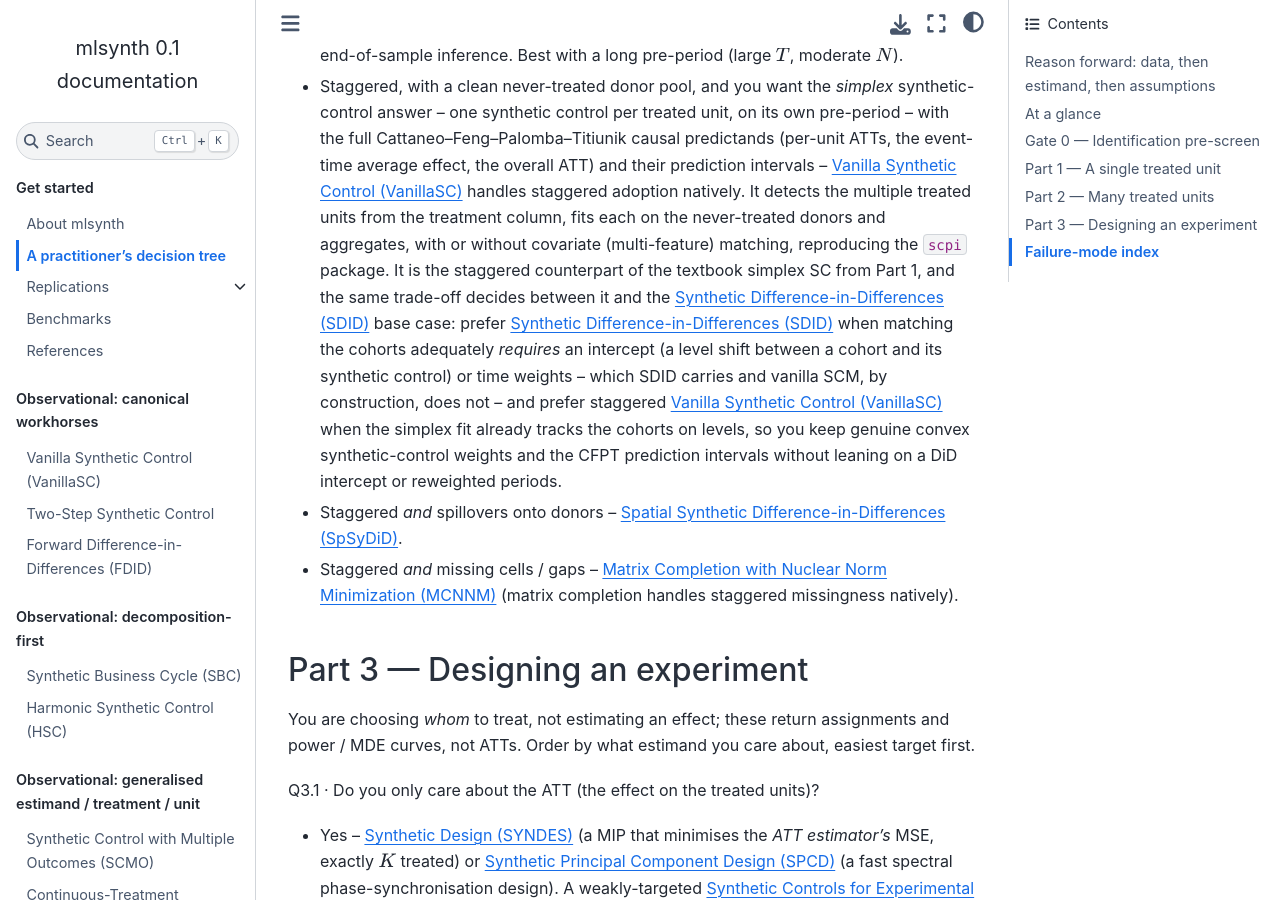
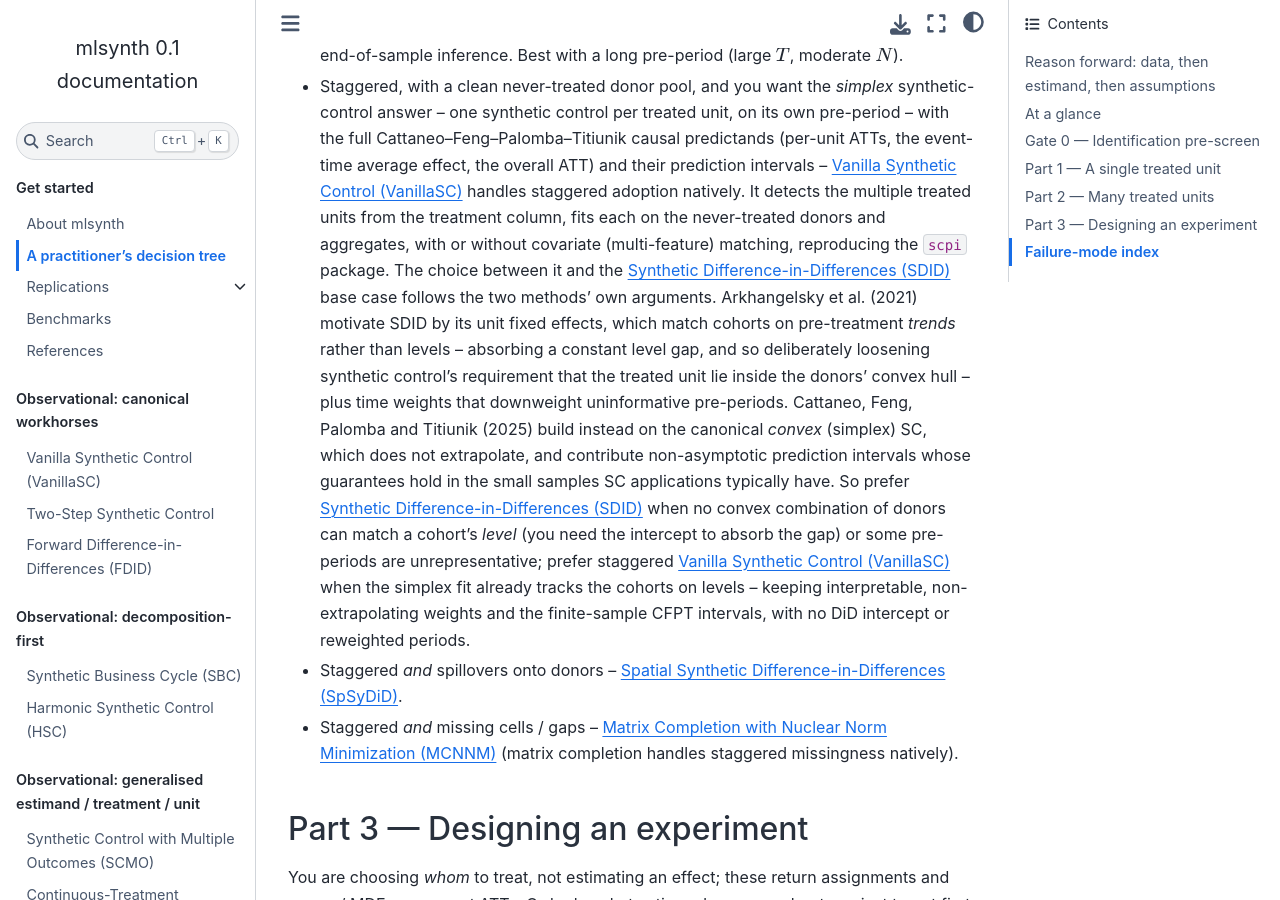
Before and after one commit to jgreathouse9/mlsynth, a Sphinx documentation site: the page built from docs/choose.rst, in a window 1280 px wide and 900 px high, scrolled down 7352 px. Built offline with Sphinx 7.4.7 and the Sphinx Book theme 1.1.4, drawn with Linux system fonts in a browser that asks for light colours.

Commit message:
docs(choose): ground the SDID vs staggered-VanillaSC choice in the authors' arguments
Recast the staggered SDID-vs-VanillaSC guidance on each method's own
justification: Arkhangelsky et al. (2021) motivate SDID by unit fixed effects
that match cohorts on trends rather than levels (absorbing a constant level gap,
loosening SC's convex-hull requirement) plus informative time weights; Cattaneo,
Feng, Palomba & Titiunik (2025) build on the canonical convex simplex SC that
does not extrapolate and contribute non-asymptotic prediction intervals valid in
small samples. Prefer SDID when no convex combination matches a cohort's level
(need the intercept) or some pre-periods are unrepresentative; prefer staggered
VanillaSC when the simplex fit already tracks levels, keeping non-extrapolating
weights and the finite-sample CFPT intervals.

Co-Authored-By: Claude Opus 4.8 <noreply@anthropic.com>
Claude-Session: https://claude.ai/code/session_015nRd88pbMUETcrkKY1S6Hr

```diff
--- a/docs/choose.rst
+++ b/docs/choose.rst
@@ -308,15 +308,22 @@ Q2.2 · Staggered: do you just want the overall / event-study ATT?
   and their prediction intervals -- :doc:`vanillasc` handles staggered adoption
   natively. It detects the multiple treated units from the treatment column,
   fits each on the never-treated donors and aggregates, with or without
-  covariate (multi-feature) matching, reproducing the ``scpi`` package. It is the
-  staggered counterpart of the textbook simplex SC from Part 1, and the same
-  trade-off decides between it and the :doc:`sdid` base case: prefer :doc:`sdid`
-  when matching the cohorts adequately *requires* an intercept (a level shift
-  between a cohort and its synthetic control) or time weights -- which SDID
-  carries and vanilla SCM, by construction, does not -- and prefer staggered
-  :doc:`vanillasc` when the simplex fit already tracks the cohorts on levels, so
-  you keep genuine convex synthetic-control weights and the CFPT prediction
-  intervals without leaning on a DiD intercept or reweighted periods.
+  covariate (multi-feature) matching, reproducing the ``scpi`` package. The
+  choice between it and the :doc:`sdid` base case follows the two methods' own
+  arguments. Arkhangelsky et al. (2021) motivate SDID by its unit fixed effects,
+  which match cohorts on pre-treatment *trends* rather than levels -- absorbing a
+  constant level gap, and so deliberately loosening synthetic control's
+  requirement that the treated unit lie inside the donors' convex hull -- plus
+  time weights that downweight uninformative pre-periods. Cattaneo, Feng, Palomba
+  and Titiunik (2025) build instead on the canonical *convex* (simplex) SC, which
+  does not extrapolate, and contribute non-asymptotic prediction intervals whose
+  guarantees hold in the small samples SC applications typically have. So prefer
+  :doc:`sdid` when no convex combination of donors can match a cohort's *level*
+  (you need the intercept to absorb the gap) or some pre-periods are
+  unrepresentative; prefer staggered :doc:`vanillasc` when the simplex fit
+  already tracks the cohorts on levels -- keeping interpretable, non-extrapolating
+  weights and the finite-sample CFPT intervals, with no DiD intercept or
+  reweighted periods.
 * Staggered *and* spillovers onto donors -- :doc:`spsydid`.
 * Staggered *and* missing cells / gaps -- :doc:`mcnnm` (matrix completion handles
   staggered missingness natively).
```
